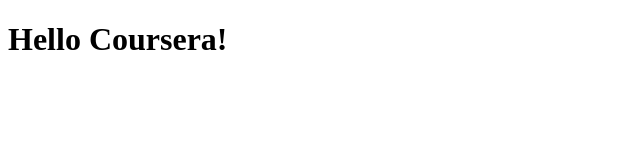
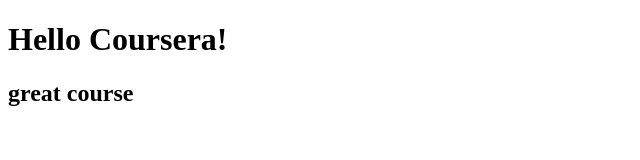
Before and after one commit to luissibaja/coursera-test, a plain HTML site: page site/index.html in a window 1280 px wide. Shown: the whole page, without its empty margins (0-640 px from the left). Drawn offline with Linux system fonts and the light colour scheme.

Commit message:
my second commit

```diff
--- a/site/index.html
+++ b/site/index.html
@@ -5,5 +5,6 @@
 </head>
 <body>
 	<h1>Hello Coursera!</h1>
+	<h2>great course</h2>
 </body>
 </html>
```
